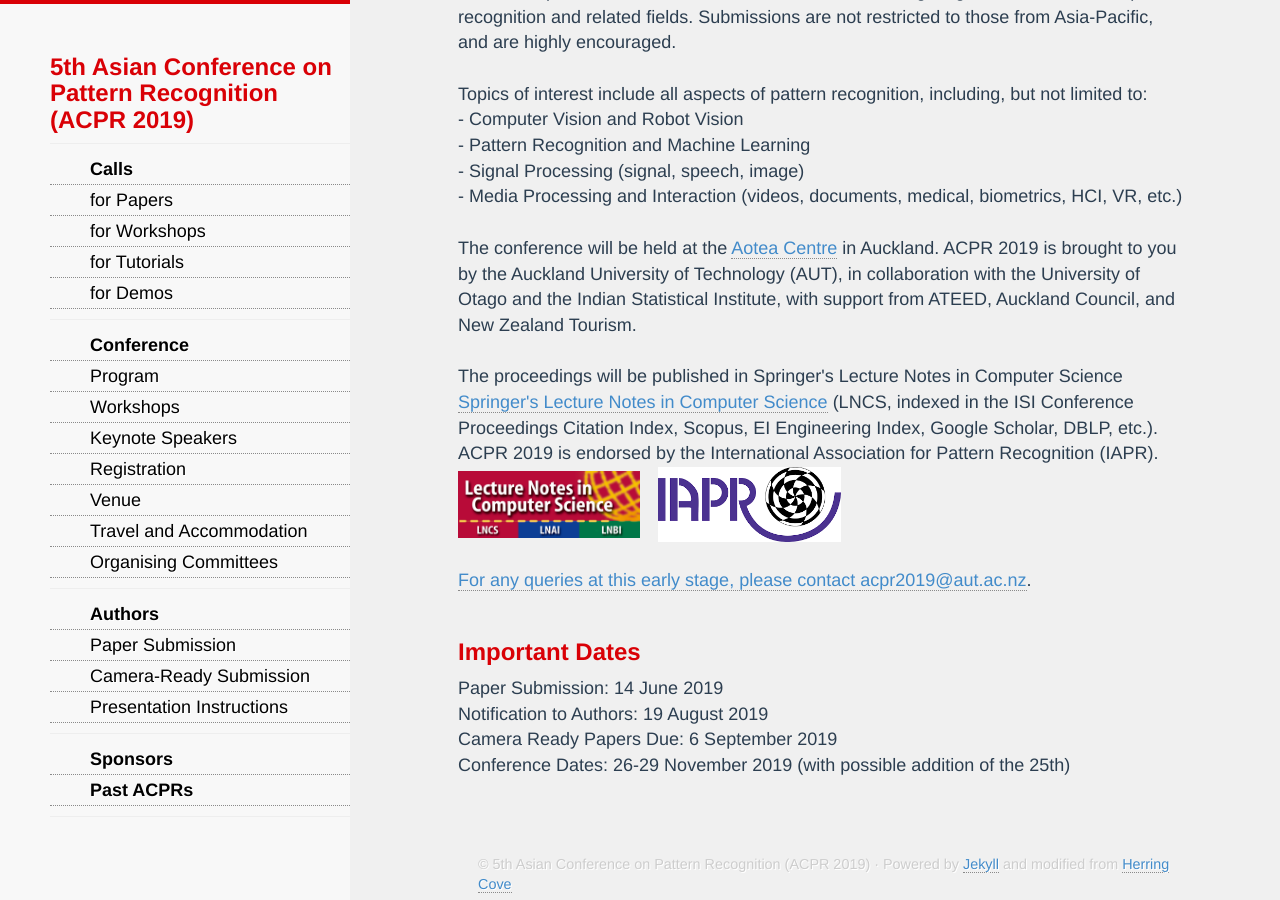
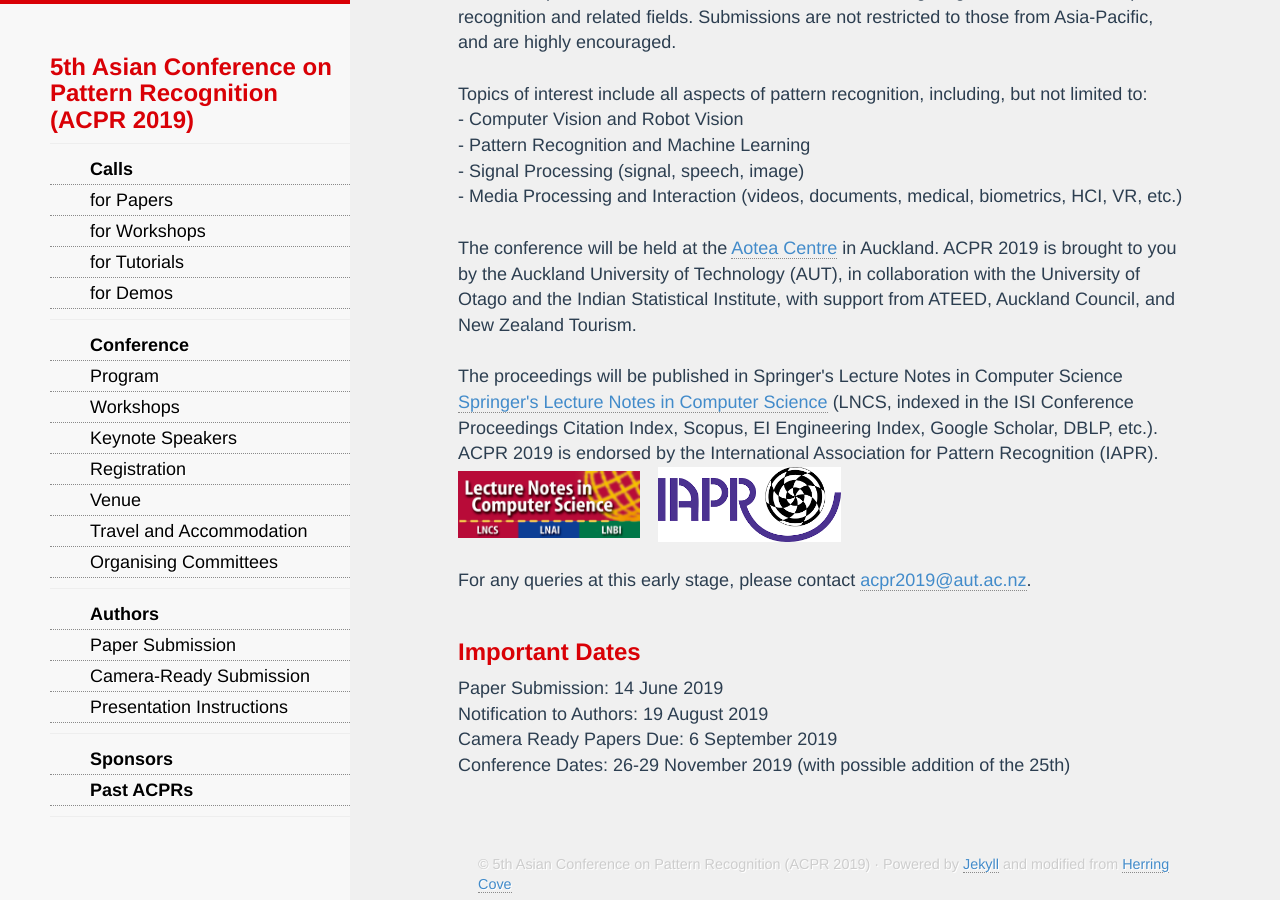
Before and after one commit to AndrewChenUoA/ACPR2019, a Jekyll site: the page built from index.html, in a window 1280 px wide and 900 px high, scrolled down 1013 px. Built offline with Jekyll 4.4.1, drawn with Linux system fonts in a browser that asks for light colours; nearby versions of some CDN libraries; Markdown is read by kramdown in place of the engine named in the settings.

Commit message:
Fix IAPR link

```diff
--- a/index.html
+++ b/index.html
@@ -22,7 +22,7 @@ title: ACPR 2019 - The 5th Asian Conference on Pattern Recognition
   The conference will be held at the <a href="/venue">Aotea Centre</a> in Auckland. ACPR 2019 is brought to you by the Auckland University of Technology (AUT), in collaboration with the University of Otago and the Indian Statistical Institute, with support from ATEED, Auckland Council, and New Zealand Tourism.<br/><br/>
 
   The proceedings will be published in Springer's Lecture Notes in Computer Science <a href="https://www.springer.com/gp/computer-science/lncs">Springer's Lecture Notes in Computer Science</a> (LNCS, indexed in the ISI Conference Proceedings Citation Index, Scopus, EI Engineering Index, Google Scholar, DBLP, etc.). ACPR 2019 is endorsed by the International Association for Pattern Recognition (IAPR).<br/>
-  <a href="https://www.springer.com/gp/computer-science/lncs"><img src="/images/LNCS-Logo-768x284.png" style="max-width:25%"/></a>&ensp;&ensp;<a href="https://www.iapr.org"><img src="/images/iapr-logo.png" style="max-width:25%"/><br/><br/>
+  <a href="https://www.springer.com/gp/computer-science/lncs"><img src="/images/LNCS-Logo-768x284.png" style="max-width:25%"/></a>&ensp;&ensp;<a href="https://www.iapr.org"><img src="/images/iapr-logo.png" style="max-width:25%"/></a><br/><br/>
 
   For any queries at this early stage, please contact <a href="mailto:acpr2019@aut.ac.nz">acpr2019@aut.ac.nz</a>.<br/><br/>
 
```
